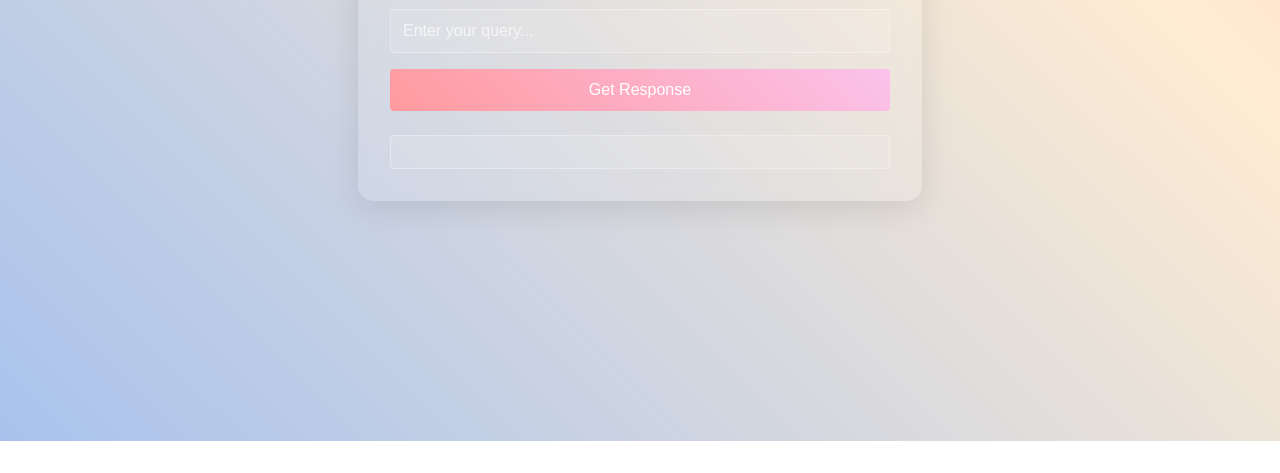
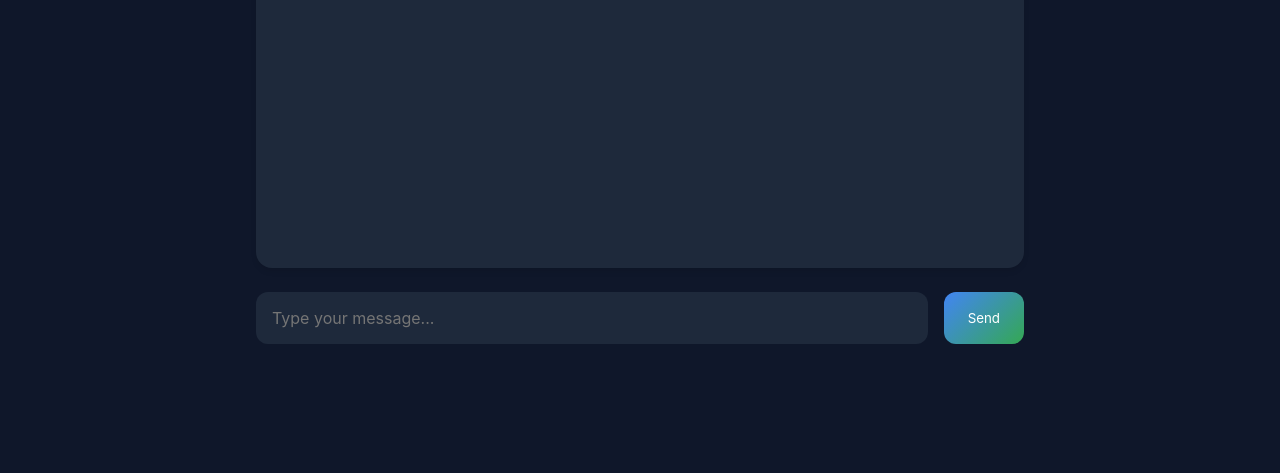
Before and after one commit to Brashokish/kish-gpt, a website: page index.html in a window 1280 px wide. Shown: the part 359-832 px from the top of the page. Before the commit the page ends 800 px from the top, so only its background shows below. Drawn offline with Linux system fonts and the light colour scheme.

Commit message:
Update index.html

```diff
--- a/index.html
+++ b/index.html
@@ -3,147 +3,201 @@
 <head>
     <meta charset="UTF-8">
     <meta name="viewport" content="width=device-width, initial-scale=1.0">
-  <title>Kish GPT - Cool Design</title>
+    <title>Gemini 1.5 Pro Chat</title>
     <style>
-    /* Global Styles */
-    body {
+        :root {
+            --primary: #4285f4;
+            --secondary: #34a853;
+            --background: #0f172a;
+            --text: #f8fafc;
+        }
+
+        * {
             margin: 0;
             padding: 0;
-      height: 100vh;
-      display: flex;
-      justify-content: center;
-      align-items: center;
-      background: linear-gradient(45deg, #ff9a9e, #fad0c4, #fbc2eb, #a6c1ee, #ffecd2, #ff9a9e);
-      background-size: 400% 400%;
-      animation: glitter 10s ease infinite;
-      font-family: 'Arial', sans-serif;
-      overflow: hidden;
+            box-sizing: border-box;
+            font-family: 'Inter', sans-serif;
         }
 
-    @keyframes glitter {
-      0% { background-position: 0% 50%; }
-      50% { background-position: 100% 50%; }
-      100% { background-position: 0% 50%; }
+        body {
+            background: var(--background);
+            color: var(--text);
+            min-height: 100vh;
         }
 
-    /* Container Styles */
         .container {
-      text-align: center;
-      background: rgba(255, 255, 255, 0.1);
-      padding: 2rem;
-      border-radius: 15px;
-      backdrop-filter: blur(10px);
-      box-shadow: 0 8px 32px rgba(0, 0, 0, 0.1);
-      max-width: 500px;
-      width: 100%;
+            max-width: 800px;
+            margin: 2rem auto;
+            padding: 1rem;
         }
 
-    /* Heading Styles */
-    h1 {
-      font-size: 2.5rem;
-      background: linear-gradient(45deg, #ff9a9e, #fad0c4, #fbc2eb, #a6c1ee, #ffecd2, #ff9a9e);
-      -webkit-background-clip: text;
-      -webkit-text-fill-color: transparent;
-      animation: glow 2s ease-in-out infinite alternate;
-      margin-bottom: 1.5rem;
+        header {
+            text-align: center;
+            margin-bottom: 2rem;
         }
 
-    @keyframes glow {
-      0% { filter: hue-rotate(0deg); }
-      100% { filter: hue-rotate(360deg); }
+        .model-info {
+            color: #94a3b8;
+            margin-top: 0.5rem;
         }
 
-    /* Form Styles */
-    form {
-      display: flex;
-      flex-direction: column;
+        .chat-container {
+            background: #1e293b;
+            border-radius: 1rem;
+            padding: 1.5rem;
+            height: 60vh;
+            overflow-y: auto;
+            margin-bottom: 1.5rem;
+            box-shadow: 0 4px 6px -1px rgba(0, 0, 0, 0.1);
         }
 
-    input[type="text"] {
-      padding: 0.75rem;
-      border: 1px solid rgba(255, 255, 255, 0.3);
-      border-radius: 4px;
-      margin-bottom: 1rem;
-      font-size: 1rem;
-      background: rgba(255, 255, 255, 0.1);
-      color: #fff;
-      outline: none;
+        .message {
+            margin: 1rem 0;
+            padding: 1rem;
+            border-radius: 0.75rem;
+            max-width: 80%;
+            animation: fadeIn 0.3s ease;
         }
 
-    input[type="text"]::placeholder {
-      color: rgba(255, 255, 255, 0.7);
+        .user-message {
+            background: var(--primary);
+            margin-left: auto;
+        }
+
+        .bot-message {
+            background: #334155;
+            margin-right: auto;
+            border: 1px solid #475569;
+        }
+
+        .input-group {
+            display: flex;
+            gap: 1rem;
+        }
+
+        input {
+            flex: 1;
+            padding: 1rem;
+            border: none;
+            border-radius: 0.75rem;
+            background: #1e293b;
+            color: var(--text);
+            font-size: 1rem;
+        }
+
+        input:focus {
+            outline: 2px solid var(--primary);
         }
 
         button {
-      padding: 0.75rem;
-      background: linear-gradient(45deg, #ff9a9e, #fbc2eb);
-      color: #fff;
+            padding: 0.75rem 1.5rem;
             border: none;
-      border-radius: 4px;
-      font-size: 1rem;
+            border-radius: 0.75rem;
+            background: linear-gradient(135deg, var(--primary), var(--secondary));
+            color: white;
             cursor: pointer;
-      transition: transform 0.2s ease;
+            transition: transform 0.2s;
+            position: relative;
         }
 
         button:hover {
-      transform: scale(1.05);
+            transform: translateY(-2px);
         }
 
-    /* Response Styles */
-    .response {
-      margin-top: 1.5rem;
-      padding: 1rem;
-      background: rgba(255, 255, 255, 0.1);
-      border: 1px solid rgba(255, 255, 255, 0.3);
-      border-radius: 4px;
-      font-size: 1rem;
-      line-height: 1.5;
-      color: #fff;
-      white-space: pre-wrap;
-      animation: fadeIn 0.5s ease;
+        .loader {
+            border: 3px solid #f3f3f3;
+            border-top: 3px solid var(--primary);
+            border-radius: 50%;
+            width: 20px;
+            height: 20px;
+            animation: spin 1s linear infinite;
+            position: absolute;
+            top: 50%;
+            left: 50%;
+            transform: translate(-50%, -50%);
+        }
+
+        .hidden {
+            display: none;
         }
 
         @keyframes fadeIn {
-      from { opacity: 0; }
-      to { opacity: 1; }
+            from { opacity: 0; transform: translateY(10px); }
+            to { opacity: 1; transform: translateY(0); }
+        }
+
+        @keyframes spin {
+            0% { transform: translate(-50%, -50%) rotate(0deg); }
+            100% { transform: translate(-50%, -50%) rotate(360deg); }
         }
     </style>
 </head>
 <body>
     <div class="container">
-    <h1>Kish GPT</h1>
-    <form id="gptForm">
-      <input type="text" id="query" placeholder="Enter your query..." required>
-      <button type="submit">Get Response</button>
-    </form>
-    <div class="response" id="response"></div>
+        <header>
+            <h1>Gemini 1.5 Pro</h1>
+            <div class="model-info">Latest Version: 1.5 Pro (2024)</div>
+        </header>
+
+        <div class="chat-container" id="chatContainer"></div>
+
+        <div class="input-group">
+            <input type="text" id="messageInput" placeholder="Type your message...">
+            <button onclick="sendMessage()" id="sendBtn">
+                <span class="btn-text">Send</span>
+                <div class="loader hidden"></div>
+            </button>
+        </div>
     </div>
 
     <script>
-    document.getElementById('gptForm').addEventListener('submit', async (e) => {
-      e.preventDefault();
-      const query = document.getElementById('query').value;
-      const responseDiv = document.getElementById('response');
+        const chatContainer = document.getElementById('chatContainer');
+        const messageInput = document.getElementById('messageInput');
+        const sendBtn = document.getElementById('sendBtn');
 
-      responseDiv.textContent = 'Loading...';
+        async function sendMessage() {
+            const message = messageInput.value.trim();
+            if (!message) return;
+
+            // UI States
+            sendBtn.disabled = true;
+            sendBtn.querySelector('.btn-text').classList.add('hidden');
+            sendBtn.querySelector('.loader').classList.remove('hidden');
+            addMessage(message, 'user');
+            messageInput.value = '';
 
             try {
-        const response = await fetch('/gpt', {
+                const response = await fetch('/api/chat', {
                     method: 'POST',
-          headers: {
-            'Content-Type': 'application/json',
-          },
-          body: JSON.stringify({ query }),
+                    headers: { 'Content-Type': 'application/json' },
+                    body: JSON.stringify({ message })
                 });
 
-        if (!response.ok) {
-          throw new Error('Failed to fetch response');
+                const { response: botResponse } = await response.json();
+                addMessage(botResponse, 'bot');
+            } catch (error) {
+                console.error('Error:', error);
+                addMessage('Failed to get response. Please try again.', 'bot');
+            } finally {
+                sendBtn.disabled = false;
+                sendBtn.querySelector('.btn-text').classList.remove('hidden');
+                sendBtn.querySelector('.loader').classList.add('hidden');
+            }
         }
 
-        const data = await response.json();
-        responseDiv.textContent = data.response || data.error || 'No response received';
-      } catch (error) {
-        responseDiv.textContent = 'Error: ' + error.message;
+        function addMessage(text, sender) {
+            const messageDiv = document.createElement('div');
+            messageDiv.className = `message ${sender}-message`;
+            messageDiv.textContent = text;
+            chatContainer.appendChild(messageDiv);
+            chatContainer.scrollTop = chatContainer.scrollHeight;
+        }
+
+        // Enter key support
+        messageInput.addEventListener('keypress', (e) => {
+            if (e.key === 'Enter' && !e.shiftKey) {
+                e.preventDefault();
+                sendMessage();
             }
         });
     </script>
```
Lines whose indentation alone changed are shown as unchanged.
